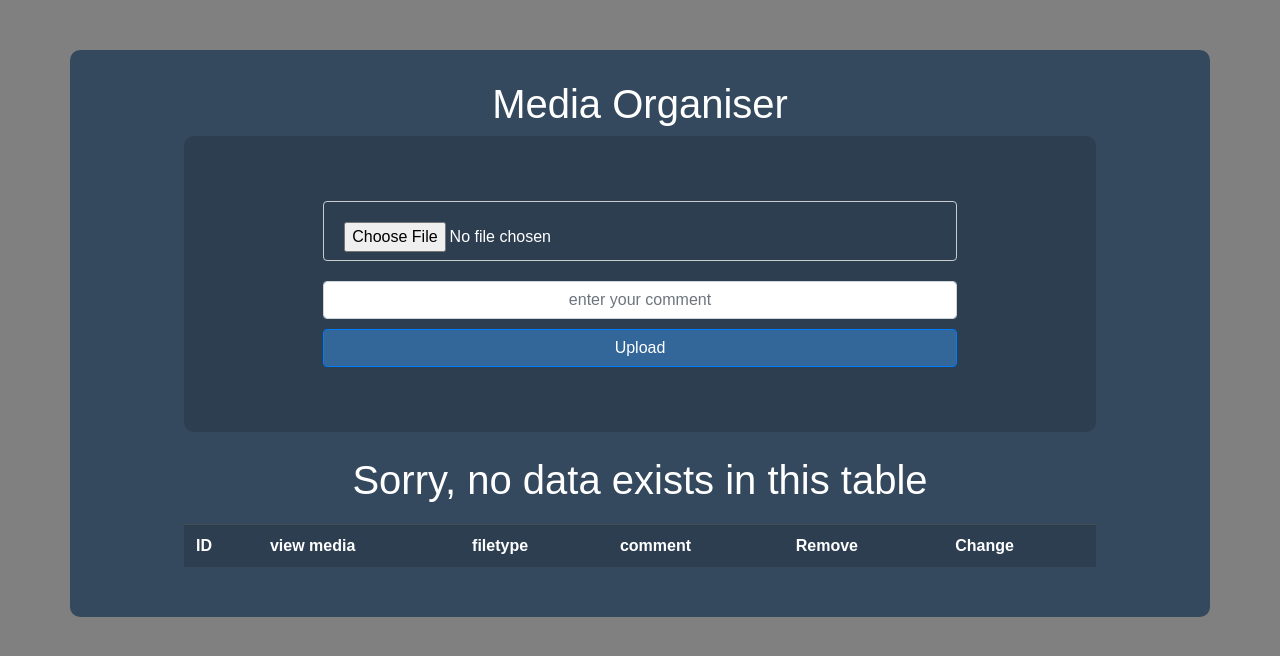
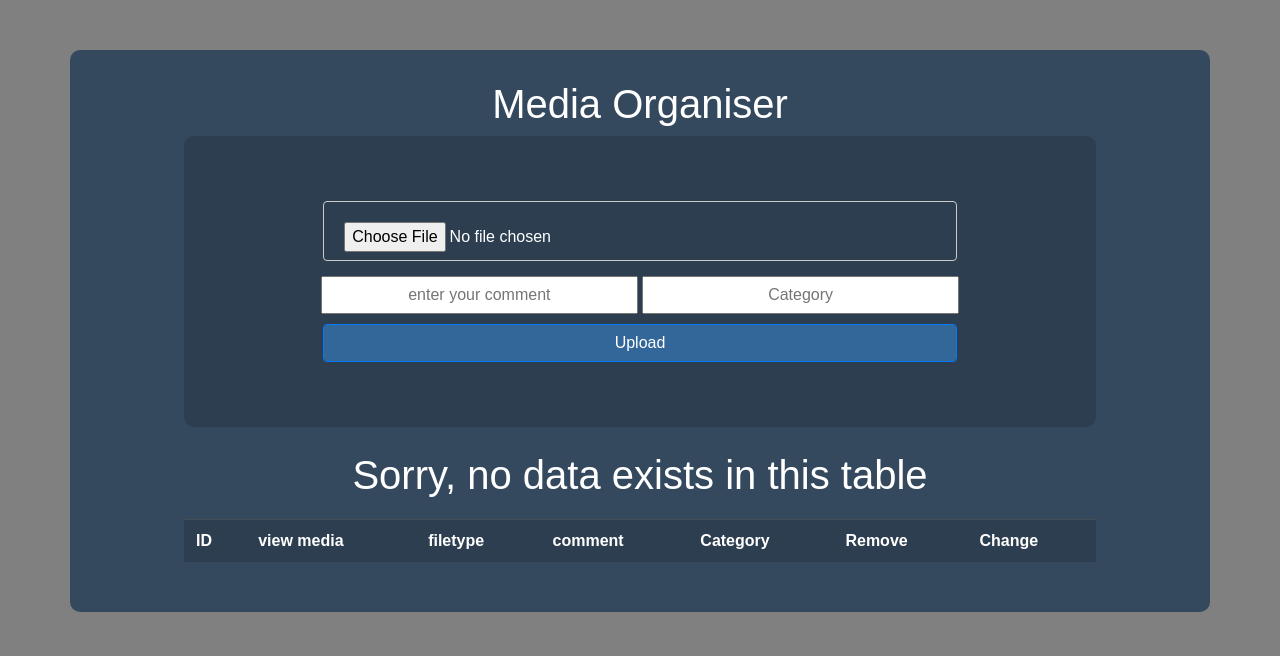
Before and after one commit to aaronfozzy/MediaOrganiser, a PHP site: page / in a window 1280 px wide. Shown: the top 656 px of the page. Run offline with PHP 8.4, Linux system fonts and the light colour scheme; data that the repository does not hold is empty.

Commit message:
Adding Category Feature

```diff
--- a/css/style.css
+++ b/css/style.css
@@ -46,11 +46,19 @@ input.form-control {
 	text-align: center;
 }
 
+input.form-control-text {
+		width: 40%;
+		margin: 5px auto;
+		text-align: center;
+		display: inline-block;
+		padding:5px;
+	}
+
 input.form-control[type='file'] {
 	background-color: #2c3e50;
 	color: #fff;
 	border-color: #ccc;
-	margin-bottom: 20px;
+	margin-bottom: 10px;
 	padding: 20px;
 	height: 60px;
 	line-height:1.5;
--- a/index.php
+++ b/index.php
@@ -15,7 +15,8 @@
 			<form  method='post' action="index.php" enctype="multipart/form-data">
 			<!-- we will be sending data to database, hence the use of POST -->
 			<input class="form-control" type="file" name="file">
-			<input class="form-control" type="text" name="comment" placeholder="enter your comment" required>
+			<input class="form-control-text" type="text" name="comment" placeholder="enter your comment" required>
+			<input class="form-control-text" type="text" name="Category" placeholder="Category" required>
 			<!-- required, basic validation method -->
 			<input class="form-control btn btn-primary" type="submit" name="upload" value="Upload">
 			<div></div>
--- a/php_scripts/database.php
+++ b/php_scripts/database.php
@@ -7,10 +7,11 @@
 		$temp_name = $_FILES['file']['tmp_name'];
 		$file_type = $_FILES['file']['type'];
 		$file_comment = $_POST['comment']; // get comment from user
+		$file_category = $_POST['Category'];
 		$file_url = "http://localhost:8888/upload/PlayList/$file_name";
 
-		$query = "INSERT INTO playlist(name, filetype, comment, url)"; //Add data in playlist rows "name" , "filetype" and "url"
-		$query .= "VALUES ('$file_name', '$file_type', '$file_comment', '$file_url')"; //Concatenate the values of $file_name , $file_type and $file_url values to each row.
+		$query = "INSERT INTO playlist(name, filetype, comment, url, Category)"; //Add data in playlist rows "name" , "filetype" and "url"
+		$query .= "VALUES ('$file_name', '$file_type', '$file_comment', '$file_url','$file_category')"; //Concatenate the values of $file_name , $file_type and $file_url values to each row.
 
 		mysqli_query($dbConnection, $query); //store each media file in the playlist folder and to the database "media"
 
--- a/php_scripts/fetch_playlist.php
+++ b/php_scripts/fetch_playlist.php
@@ -9,7 +9,7 @@
 	}
 	// create a table with the media data to be displayed
 	echo "<table class='table table-dark table-striped'>";
-	echo "<thead>" . "<tr>". "<td>". "ID". "</td>". "<td>". "view media". "</td>". "<td>". "filetype". "</td>". "<td>". "comment". "</td>"."<td>". "Remove". "</td>"."<td>". "Change". "</td>". "</tr>". "</thead>"; // create table header
+	echo "<thead>" . "<tr>". "<td>". "ID". "</td>". "<td>". "view media". "</td>". "<td>". "filetype". "</td>". "<td>". "comment". "</td>"."<td>". "Category". "</td>" . "<td>". "Remove". "</td>"."<td>". "Change". "</td>". "</tr>". "</thead>"; // create table header
 
 	while($table_row = mysqli_fetch_assoc($result)) // loop and fetch table rows
 	{
@@ -19,8 +19,9 @@
 		$playlist_comment = $table_row['comment'];
 		$playlist_type = $table_row['filetype'];
 		$playlist_url = $table_row['url'];
+		$playlist_category = $table_row['Category'];
 
-		echo "<tr>". "<td>". $playlist_id. "</td>". "<td>". "<a class='btn btn-primary' href='view.php?id=$playlist_id'>View $playlist_name</a>"."</td>". "<td>". $playlist_type. "</td>". "<td>". $playlist_comment. "</td>". "<td>". "<a class='btn btn-primary' href='delete-process.php?id=$playlist_id'>Delete</a>"."</td>"."<td>". "<a class='btn btn-primary' href='update-process.php?id=$playlist_id'>Change</a>"."</td>"."</tr>";
+		echo "<tr>". "<td>". $playlist_id. "</td>". "<td>". "<a class='btn btn-primary' href='view.php?id=$playlist_id'>View $playlist_name</a>"."</td>". "<td>". $playlist_type. "</td>". "<td>". $playlist_comment. "</td>"."<td>". $playlist_category. "</td>" . "<td>". "<a class='btn btn-primary' href='delete-process.php?id=$playlist_id'>Delete</a>"."</td>"."<td>". "<a class='btn btn-primary' href='update-process.php?id=$playlist_id'>Change</a>"."</td>"."</tr>";
 	}
 	echo "</table>";
 
--- a/update-process.php
+++ b/update-process.php
@@ -1,7 +1,7 @@
 <?php
 include_once 'php_scripts/database2.php';
 if(count($_POST)>0) {
-mysqli_query($conn,"UPDATE playlist SET id='" . $_POST['id'] . "', name='" . $_POST['name'] . "', comment='" . $_POST['comment'] . "', filetype='" . $_POST['filetype'] . "' ,url='" . $_POST['url'] . "' WHERE id='" . $_POST['id'] . "'");
+mysqli_query($conn,"UPDATE playlist SET id='" . $_POST['id'] . "', name='" . $_POST['name'] . "', comment='" . $_POST['comment'] . "', filetype='" . $_POST['filetype'] . "' ,url='" . $_POST['url'] . "', Category='" . $_POST['Category'] . "' WHERE id='" . $_POST['id'] . "'");
 $message = "Record Modified Successfully";
 }
 $result = mysqli_query($conn,"SELECT * FROM playlist WHERE id='" . $_GET['id'] . "'");
@@ -32,6 +32,9 @@ $row= mysqli_fetch_array($result);
 			Comment :<br>
 			<input class="form-control" type="text" name="comment" class="txtField" value="<?php echo $row['comment']; ?>">
 			<br>
+			Category :<br>
+			<input class="form-control" type="text" name="Category" class="txtField" value="<?php echo $row['Category']; ?>">
+			<br>
 			Filetype:<br>
 			<input class="form-control" type="text" name="filetype" class="txtField" value="<?php echo $row['filetype']; ?>">
 			<br>
```
